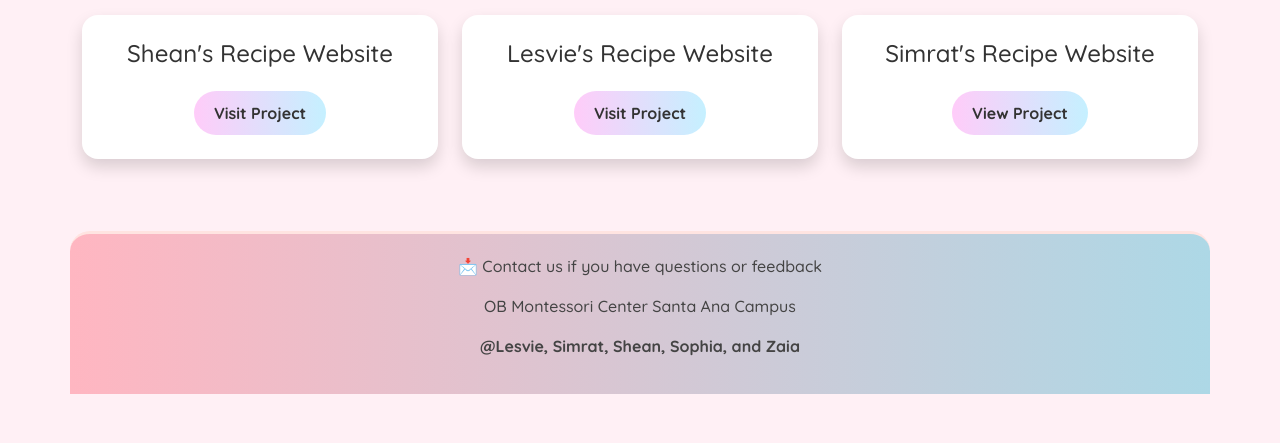
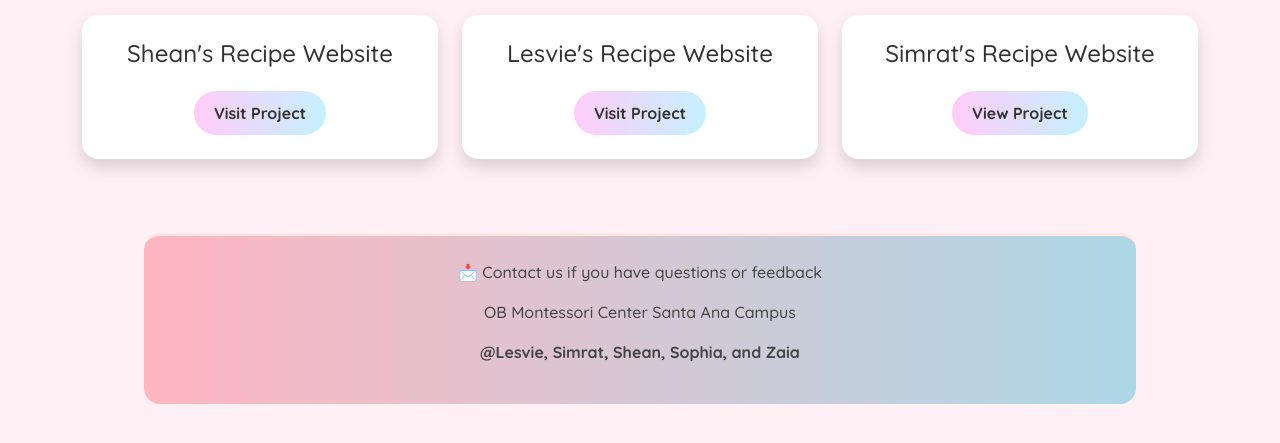
Before and after one commit to SA-9E-FERNANDEZ/SA_ICT9E_Q4Project_Group1, a plain HTML site: page page 3.html in a window 1280 px wide. Shown: the part 165-608 px from the top of the page. Drawn offline with nearby package versions, Linux system fonts and the light colour scheme.

Commit message:
Update page 3.html

```diff
--- a/page 3.html
+++ b/page 3.html
@@ -138,13 +138,15 @@
       </div>
     </div>
 
-<footer class="text-center mt-5">
-  <div class="container">
+
+<div class="container-fluid px-5">
+  <footer class="text-center cute-footer rounded-4 p-4 mx-auto" style="max-width: 95%;">
     <p>📩 Contact us if you have questions or feedback</p>
     <p>OB Montessori Center Santa Ana Campus</p>
     <p><strong>@Lesvie, Simrat, Shean, Sophia, and Zaia</strong></p>
-  </div>
-</footer>
+  </footer>
+</div>
+
 
 <script src="https://cdn.jsdelivr.net/npm/bootstrap@5.3.0/dist/js/bootstrap.bundle.min.js"></script>
 </body>
```
